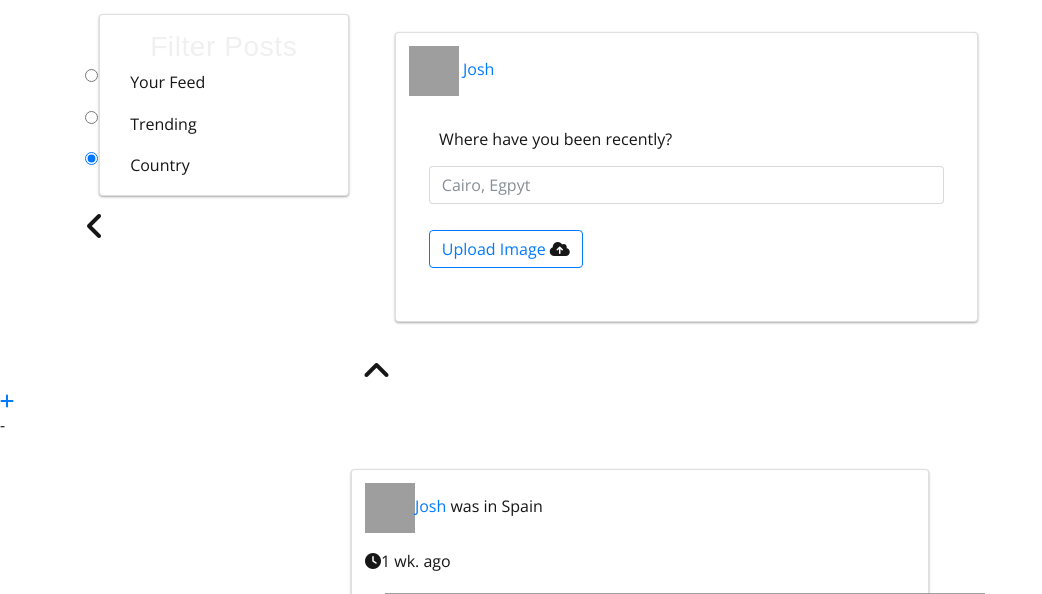
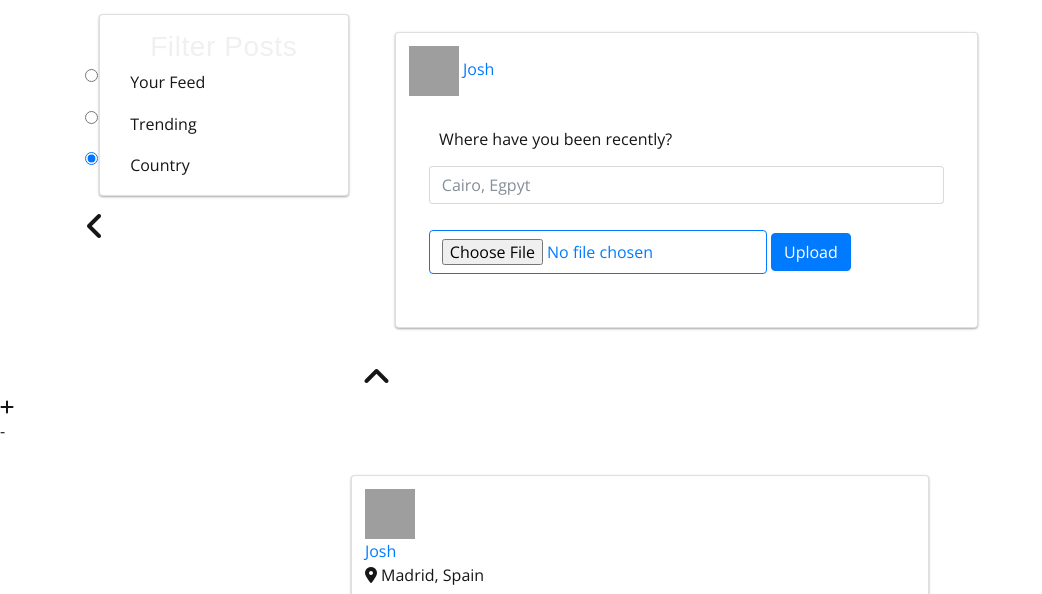
Before and after one commit to T620/globe, a Flask app: page /feed/ in a window 1280 px wide. Shown: the part 56-650 px from the top of the page, without its empty margins (0-1042 px from the left). Run offline with Flask 2, Linux system fonts and the light colour scheme; parts of the project's set-up code (start-up, migrations or seed data) failed here and were passed over; some libraries are stand-ins or nearby versions; some web fonts are replaced; grey boxes are pictures that could not be loaded.

Commit message:
reworked card layout, add filter and upload field

```diff
--- a/globe/templates/feed.html
+++ b/globe/templates/feed.html
@@ -39,14 +39,14 @@
 						"/user/1">Josh</a>
 					</div>
 					<div class="card-body">
-						<form action="/upload/" class="tiny-form" method="post">
+						<form action="/post/" class="tiny-form" method="post" enctype="multipart/form-data">
 							<div class="col-xs-4">
 								<label for="country">Where have you been recently?</label>
 								<div class="inline">
 									<input class="form-control" name="country" placeholder="Cairo, Egpyt"
-									type="text"> <button class="btn btn-outline-primary" type="submit"
-									value="Choose a file">Upload Image <i class=
-									"fa fa-cloud-upload"></i></button>
+									type="text">
+									<input type="file" name="image" class="btn btn-outline-primary">
+									<button type="submit" class="btn btn-primary">Upload</button>
 								</div>
 							</div>
 						</form>
@@ -58,11 +58,13 @@
 			</div>
 		</div><!--/row-->
 	</div><!--/feed-main_controls-->
-</section><a href="#modal">
-<div class="fab">
-	<!--fabby-->
-	&plus;
-</div></a>
+</section>
+<a href="#modal">
+	<div class="fab">
+		<!--fabby-->
+		<i class="fas fa-plus"></i>
+	</div>
+</a>
 <div class="fab-mini">
 	-
 </div>
@@ -72,11 +74,16 @@
 			<div class="col-xs-12">
 				<div class="card">
 					<div class="card-head social-head">
-						<p><img class="profile-thumb" height="50px" src=
-						"/static/img/default_profile.jpg" width="50px"><a href="/user/1">Josh</a>
-						<span class="card-post-location">was in Spain</span></p>
-						<div class="card-post-timestamp">
-							<i class="fa fa-clock"></i>1 wk. ago
+						<div class="profile-img">
+							<img class="img img-circle profile-thumb" height="50px" src="/static/img/default_profile.jpg" width="50px">
+						</div>
+						<div class="profile-creds">
+							<div class="profile-name">
+								<a href="/user/1">Josh</a>
+							</div>
+							<div class="post-loc">
+								<i class="fa fa-map-marker"></i> Madrid, Spain
+							</div>
 						</div>
 					</div>
 					<div class="card-body">
@@ -87,12 +94,11 @@
 					<div class="card-footer">
 						<div class="caption">
 							<p>It was amazing! Check this out!</p>
-						</div><span class="seperator"></span>
+						</div>
 						<div class="controls">
 							<ul>
-								<li><i class="fa fa-heart fa-2x"></i></li>
-								<li><i class="fa fa-upload fa-2x"></i></li>
-								<li><i class="fa fa-expand fa-2x"></i></li>
+								<li><i class="far fa-heart"></i></li>
+								<li><i class="far fa-comment-alt"></i></li>
 							</ul>
 						</div>
 					</div>
```
